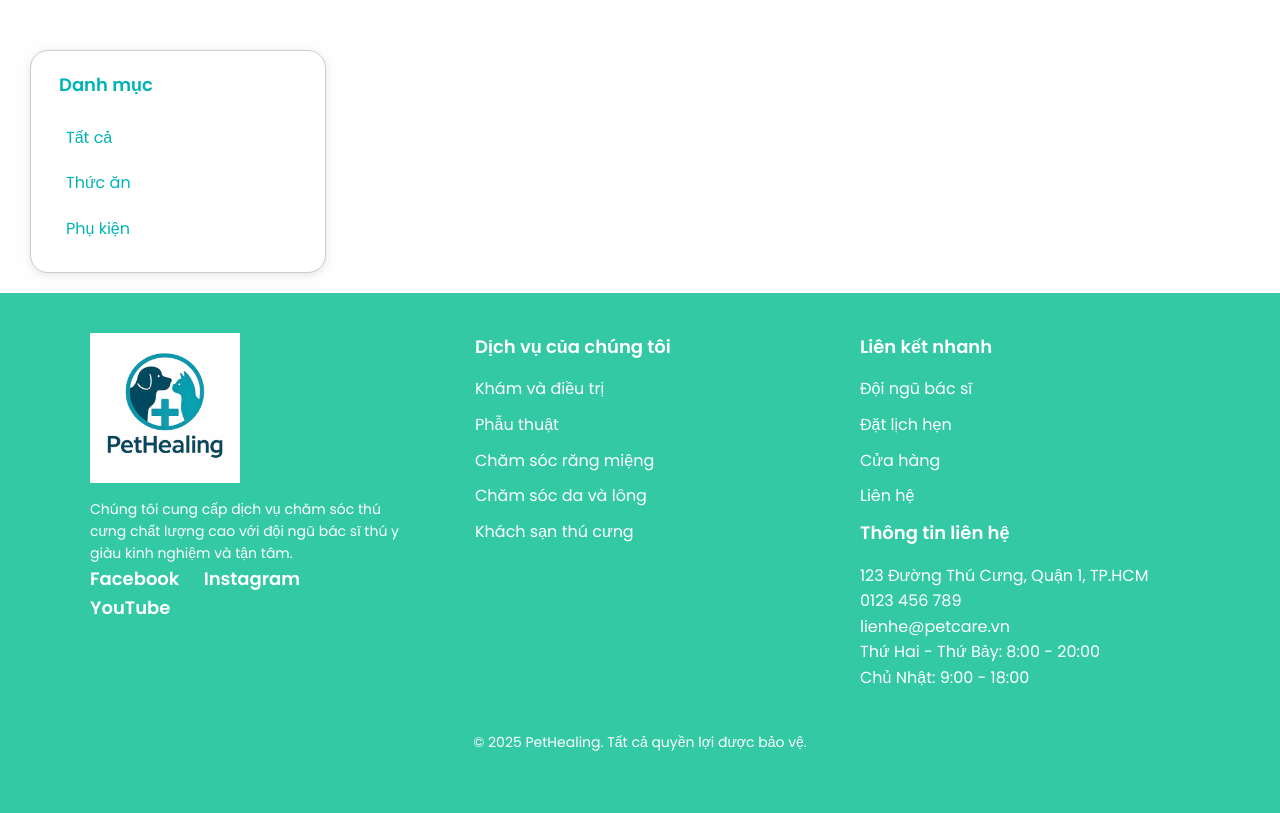
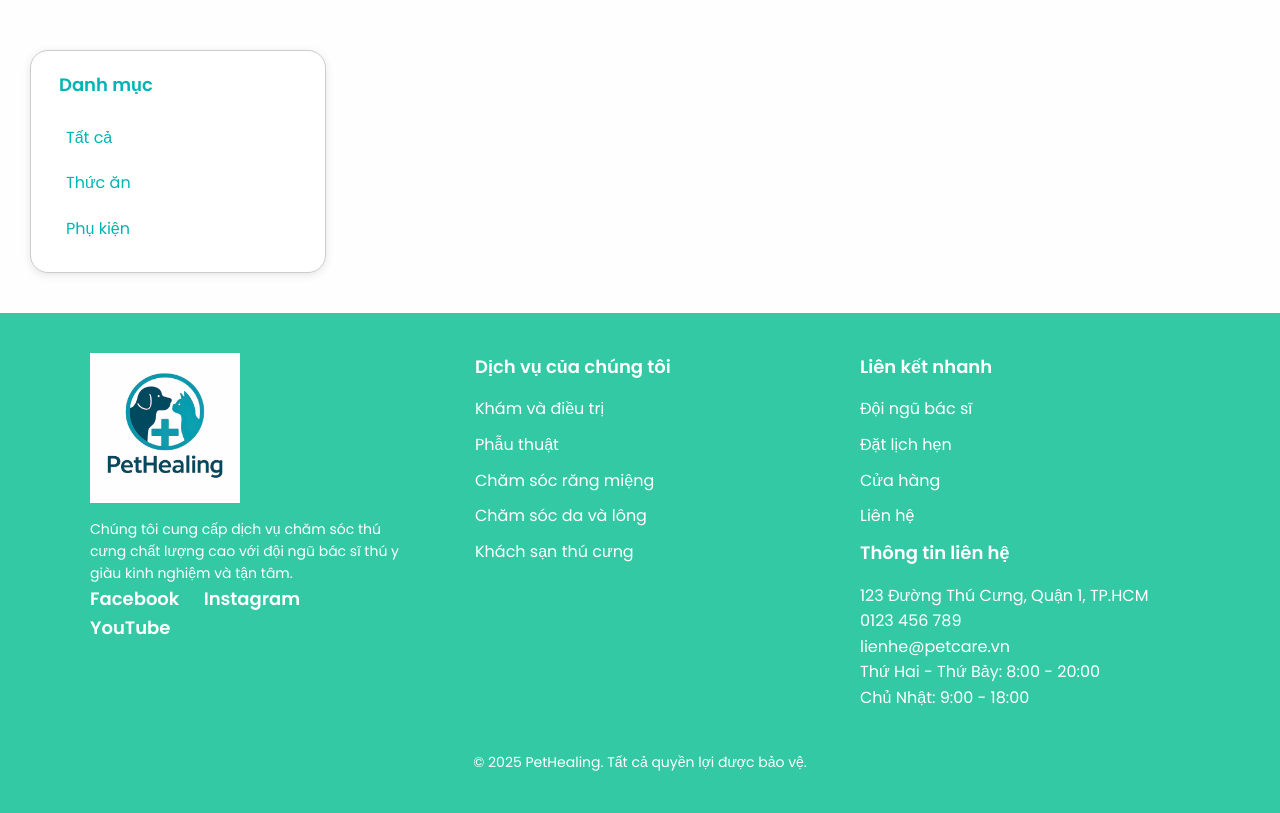
Before and after one commit to tuyenhk05/PetHealing, a PHP site: page /all_products.php in a window 1280 px wide. Shown: the part 560-1373 px from the top of the page. Before the commit the page ends 1311 px from the top, so only its background shows below. Run offline with PHP 8.4, Linux system fonts and the light colour scheme; data that the repository does not hold is empty.

Commit message:
Update all_products.php

```diff
--- a/public/all_products.php
+++ b/public/all_products.php
@@ -68,7 +68,7 @@
                     <?php } ?>
                 </div>
             </div>
-            <div class="pagination" style="margin-top: 20px; text-align:center;"></div>
+            <div class="pagination" ></div>
         </div>
     </div>
 </body>
```
